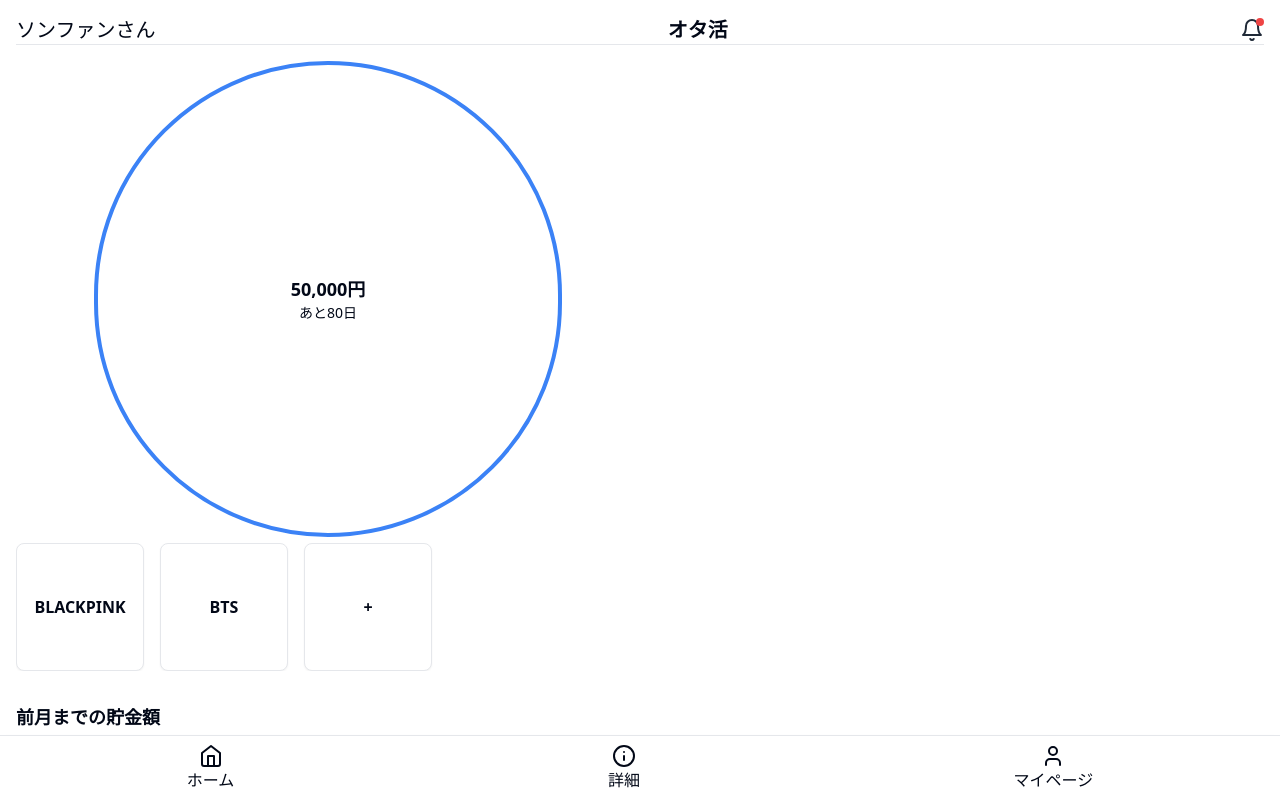
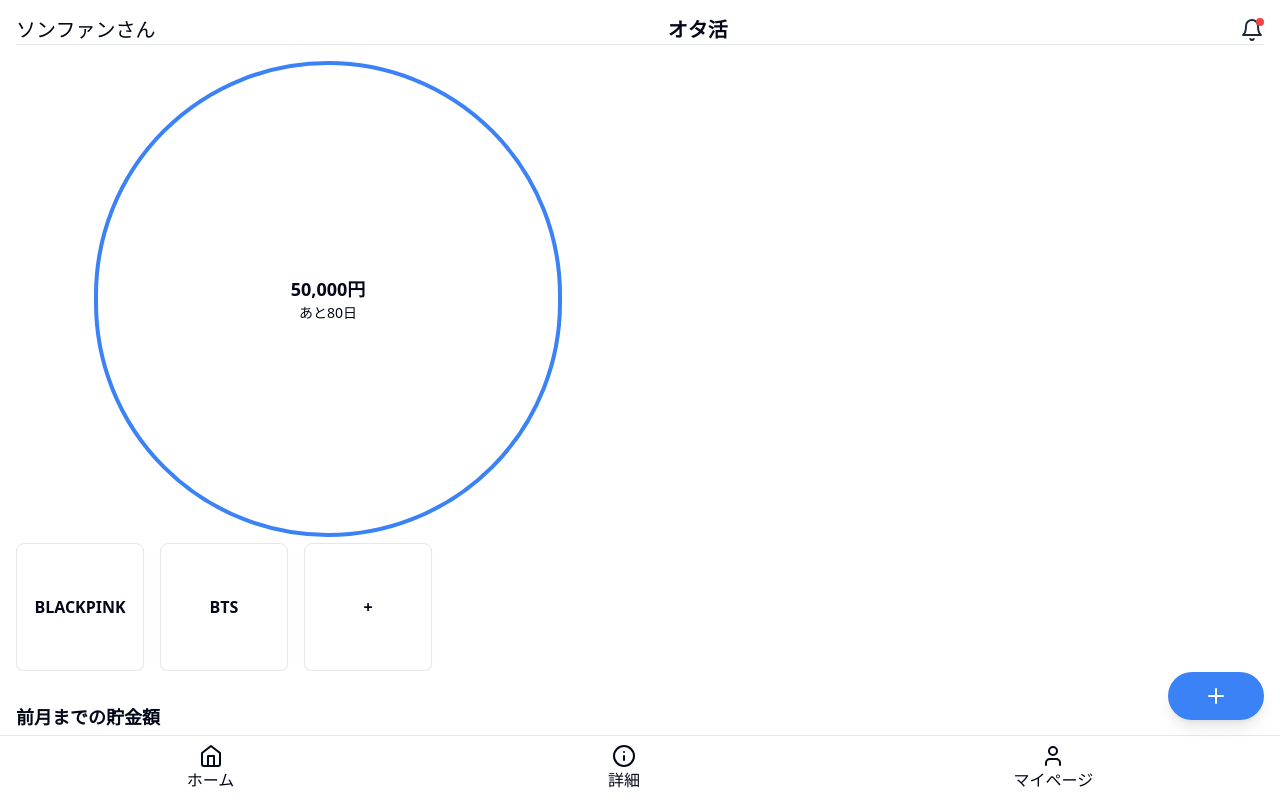
Before and after one commit to hwacho9/kobe-ai-hakaton, a Next.js app in the folder frontend/: page / in a window 1280 px wide. Shown: the top 800 px of the page. Built offline with nearby package versions, Linux system fonts and the light colour scheme.

Commit message:
貯金追加コンポーネントの修正

```diff
--- /dev/null
+++ b/frontend/src/components/AddSavingButton.tsx
@@ -0,0 +1,9 @@
+import { Plus } from "lucide-react";
+
+export default function AddSavingButton() {
+  return (
+    <button className="fixed bottom-20 right-4 bg-blue-500 hover:bg-blue-700 text-white font-bold rounded-full w-24 h-12 flex items-center justify-center shadow-lg">
+      <Plus className="h-6 w-6" />
+    </button>
+  );
+}
--- a/frontend/src/pages/index.tsx
+++ b/frontend/src/pages/index.tsx
@@ -5,6 +5,7 @@ import SavingsCircle from "../components/SavingsCircle";
 import IdolList from "../components/IdolList";
 import SavingsList from "../components/SavingsList";
 import Footer from "../components/Footer";
+import AddSavingButton from "../components/AddSavingButton";
 
 type HomeProps = {
   idols: Idol[];
@@ -21,6 +22,7 @@ export default function Home({ idols = [], savings = [] }: HomeProps) {
       <IdolList idols={idols} />
       <SavingsList savings={savings} />
       <Footer />
+      <AddSavingButton />
     </div>
   );
 }
```
